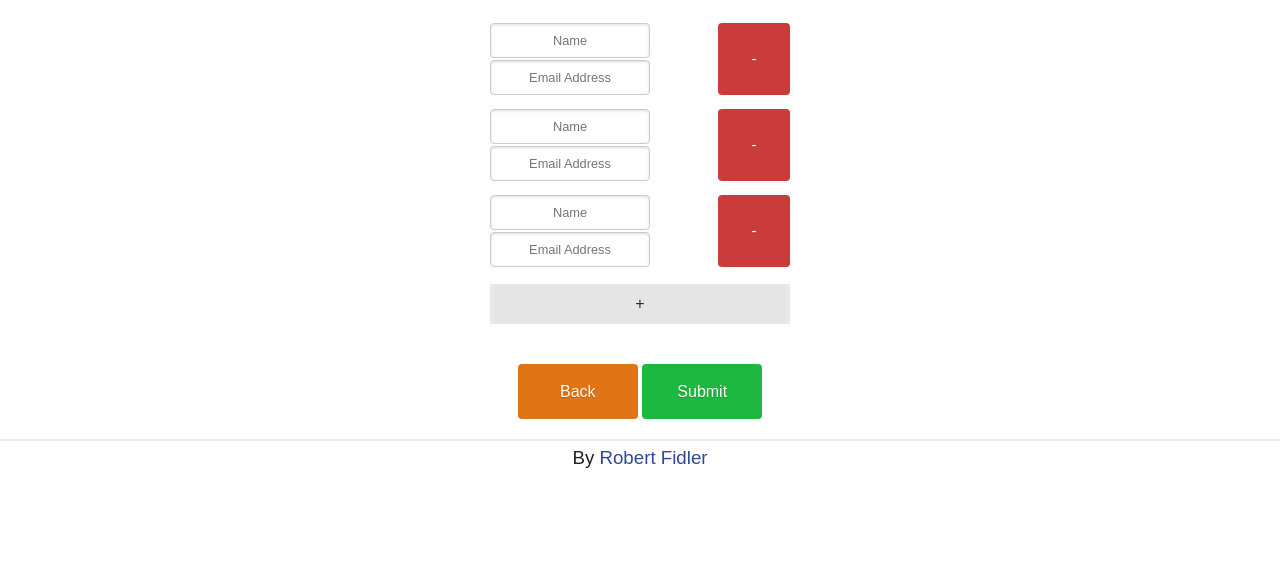
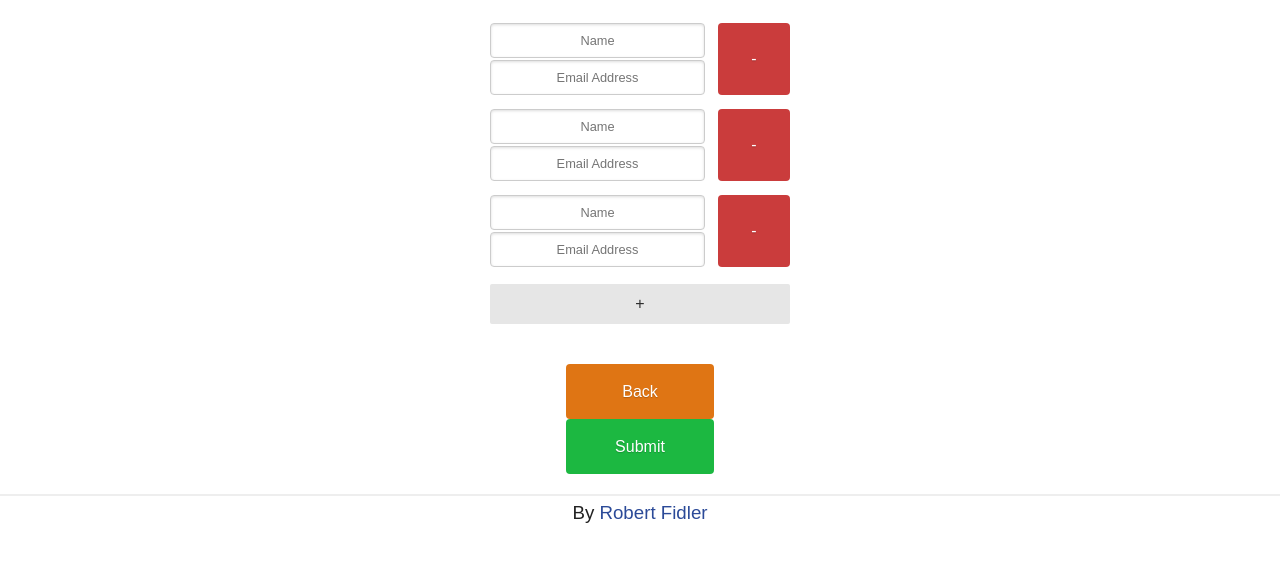
Before and after one commit to robertf224/SantaSwap, a plain HTML site: page static/index.html in a window 1280 px wide. Both pictures are taken after a click on the button "Next". Shown: the part 132-694 px from the top of the page. Drawn offline with nearby package versions, Linux system fonts and the light colour scheme.

Commit message:
leaving it as it was for now

```diff
--- a/static/css/main.css
+++ b/static/css/main.css
@@ -148,7 +148,7 @@ fieldset {
 .person-box {
     display: block !important;
     margin: 2px 0px !important;
-    width: 160px; /* 215 old */
+    width: 215px;
     text-align:center;
     height: 35px;
 }
--- a/static/index.html
+++ b/static/index.html
@@ -94,9 +94,11 @@
 
                 <button type="button" style="margin: 0px auto; width: 100%; height: 40px;" class="pure-button" onclick="addPerson()">+</button>
 
-                <div style="margin: 40px auto 20px; text-align:center;">
-                    <button type="button" style="width: 120px; height: 55px;" class="pure-button pure-button-orange" onclick="back()">Back</button>
-                    <button type="button" style="width: 120px; height:55px;" class="pure-button pure-button-green" onclick="submit()">Submit</button>
+                <div style="margin: 0 auto">
+                    <div style="margin: 40px auto 20px; text-align:center;">
+                        <button type="button" style="width: 148px; height: 55px;" class="pure-button pure-button-orange" onclick="back()">Back</button>
+                        <button type="button" style="width: 148px; height:55px;" class="pure-button pure-button-green" onclick="submit()">Submit</button>
+                    </div>
                 </div>
 
             </div>
@@ -112,7 +114,7 @@
             <h3>By <a style="text-decoration: none; color: #2b4a98;" href="http://fidler.io">Robert Fidler</a></h3>
         </div>
         <!-- /////////////////////////////////////////////// -->
-        <div id="person-base" style="display:none">
+        <div id="person-base" class="person" style="display:none">
             <div class="pure-g">
                 <div class="pure-u-3-4">
                     <form class="pure-form pure-form-stacked">
--- a/static/js/main.js
+++ b/static/js/main.js
@@ -5,7 +5,6 @@ basePersonDiv.parentNode.removeChild(basePersonDiv);
 var personList = document.getElementById("person-list");
 
 function next() {
-
 	$('#screen1').fadeOut('fast', function() {
 		$('#screen2').fadeIn('fast');
 	});
@@ -22,7 +21,7 @@ function addPerson() {
 	person.id = null;
 	person.className = "person";
 	personList.appendChild(person);
-	$(person).show();
+	$(person).slideDown('fast');
 }
 
 function back() {
```
